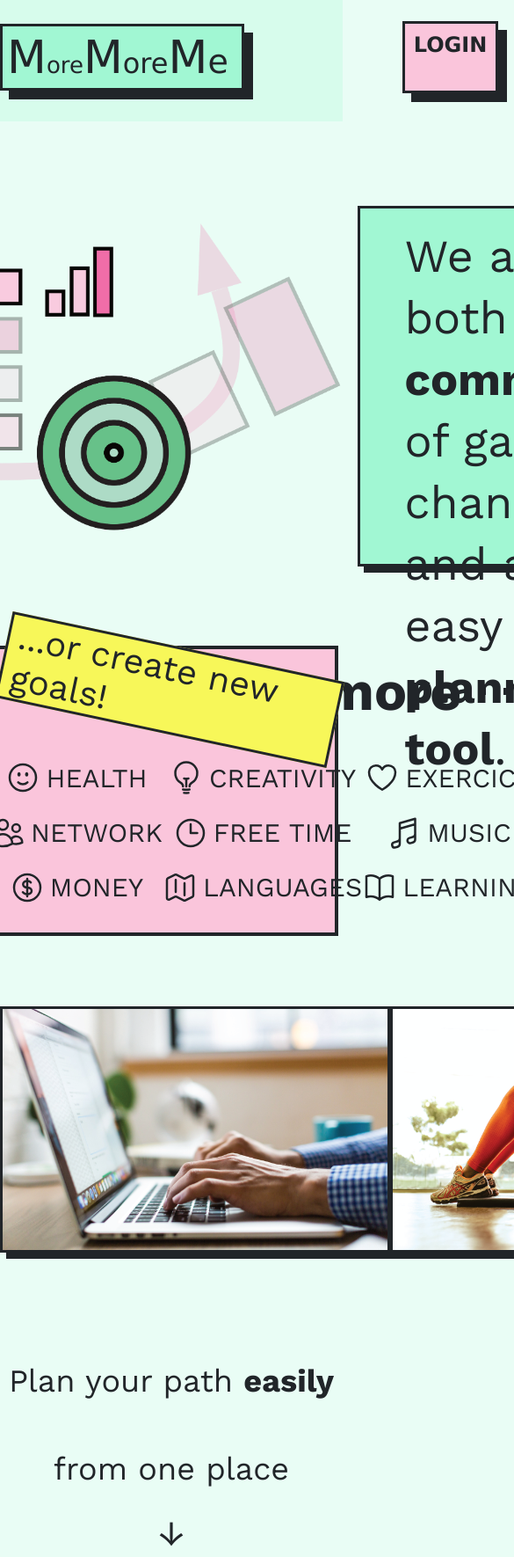
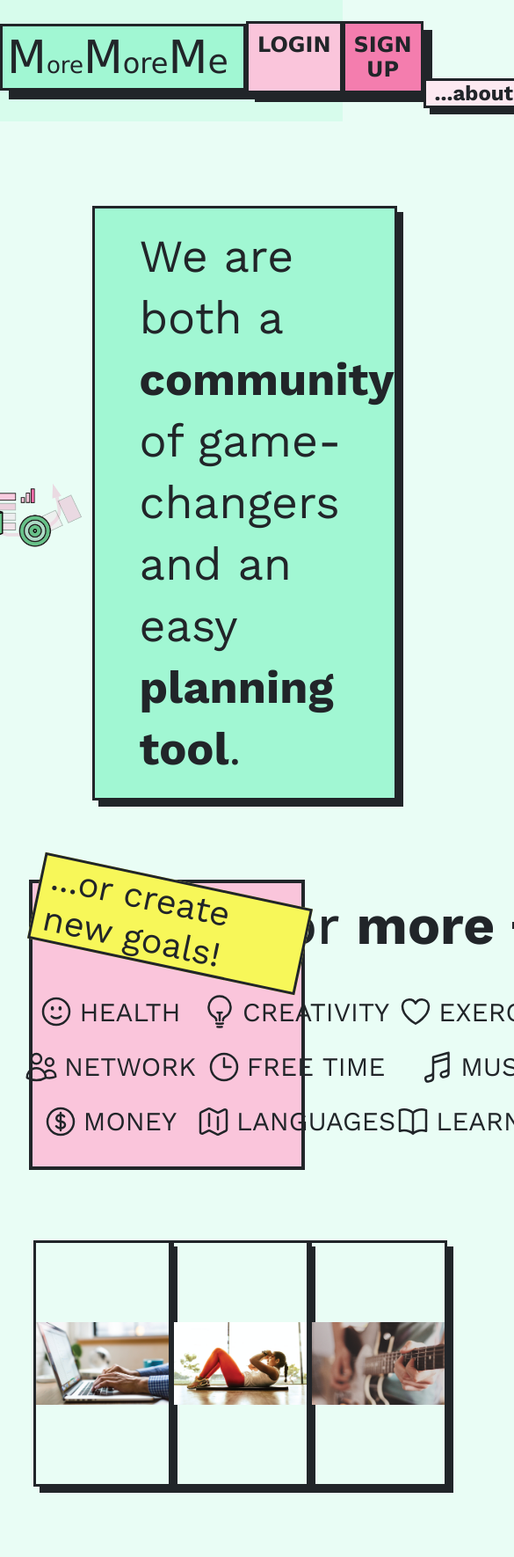
Before and after one commit to thelittlemitak/portfolio-before-react, a plain HTML site: page index.html in a window 390 px wide. Shown: the top 1770 px of the page at 88% size, 585 px wide, since content can reach past the window. Drawn offline with nearby package versions, Linux system fonts and the light colour scheme.

Commit message:
make index but the images responsive

```diff
--- a/css/queries.css
+++ b/css/queries.css
@@ -0,0 +1,21 @@
+
+
+
+
+
+
+
+/* 1312px */
+@media (max-width: 82em) {
+  body {
+
+  }
+
+  .button-area {
+  }
+}
+/*
+FONT SIZE IN PERCENTAGES (ALWAYS CHANGE IT!)
+REM INSIDE
+EM FOR THE MEDIA MAX WIDTH
+ */
--- a/css/style-elements.css
+++ b/css/style-elements.css
@@ -16,6 +16,10 @@ html {
   font-size: 62.5%;
 }
 
+/* header {
+  width: 100%;
+} */
+
 body {
   font-family: "work sans", verdana;
 
@@ -23,6 +27,12 @@ body {
   background-color: #e9fdf5;
 
   border-bottom: 0.5rem solid #7df4c2;
+  /* padding: 0px 30px; */
+}
+
+main {
+    padding: 0px 38px;
+
 }
 
 h4 {
--- a/css/style-index.css
+++ b/css/style-index.css
@@ -8,12 +8,17 @@
   padding-top: 2.4rem;
   padding-bottom: 3.2rem;
 
-  display: flex;
+  /* display: flex;
   align-items: center;
-  justify-content: space-evenly;
+  justify-content: space-evenly; */
+  display: grid;
+  grid-template-columns: 1fr 1fr;
+  align-items: center;
+  justify-items: center;
 }
 
 .logo-box {
+  width: 28rem;
   font-family: verdana;
   font-size: 5.2rem;
 
@@ -46,16 +51,16 @@
 }
 
 .button-area {
+  /* max-width: 400rem; */
+  width: 100%;
   display: flex;
+  justify-content: space-around;
+}
 
-  justify-content: space-between;
-  gap: 10rem;
-
-  translate: 18rem 0rem;
-}
 
 .main-header-buttons:link,
 .main-header-buttons:visited {
+  text-align: center;
   display: inline-block;
 
   font-family: Verdana, sans-serif;
@@ -94,7 +99,7 @@
   background-color: #fde9f1;
 
   padding: 0rem 1rem 1rem 1rem;
-  margin-right: 6rem;
+  /* margin-right: 6rem; */
 
   border: 0.3rem solid;
   box-shadow: 0.7rem 0.7rem;
@@ -113,18 +118,37 @@
 
 /* &&&&&&&&&&&&&&&&&&&&&&&&& HERO */
 
-.graphics-pic {
-  translate: 0rem 2rem;
-}
-
 .hero {
-  height: 41rem;
+  /* height: 41rem; */
 
   margin-top: 9.6rem;
   margin-bottom: 9rem;
 
   display: flex;
   justify-content: center;
+}
+
+.graphics-pic {
+  translate: 0rem 2rem;
+  max-width: 50%;
+  object-fit:contain;
+}
+
+.hero-right-box {
+  max-width: 50rem;
+
+  font-size: 5.2rem;
+  line-height: 7rem;
+
+  background-color: #a1f7d3;
+
+  padding: 2rem 0rem 2rem 5rem;
+
+  margin-left: 1rem;
+
+  border: 0.3rem solid;
+  box-shadow: 0.7rem 0.7rem;
+  transition: all 0.3s;
 }
 
 .hero2 {
@@ -154,23 +178,6 @@
   background-color: #212529;
   height: 8px;
   width: 8px;
-}
-
-.hero-right-box {
-  width: 50rem;
-
-  font-size: 5.2rem;
-  line-height: 7rem;
-
-  background-color: #a1f7d3;
-
-  padding: 2rem 0rem 2rem 5rem;
-
-  margin-left: 1rem;
-
-  border: 0.3rem solid;
-  box-shadow: 0.7rem 0.7rem;
-  transition: all 0.3s;
 }
 
 .hero-right-box:hover {
@@ -258,15 +265,22 @@
 
   display: flex;
   justify-content: space-around;
+
+  /* max-width: 50%; */
+  /* object-fit:contain; */
 }
 
-.imgflex {
+.activities-imgs {
   border: 0.3rem solid;
   box-shadow: 0.7rem 0.7rem;
   transition: all 0.2s;
+  max-width: 50%;
+  object-fit:contain;
+  flex-shrink: 1;
+
 }
 
-.imgflex:hover {
+.activities-imgs:hover {
   transform: translateY(-1rem);
   box-shadow: 1.3rem 1.3rem rgba(0, 0, 0, 0.705);
 
@@ -338,7 +352,7 @@
 
 .carousel-container {
   background-color: #f7a1c5;
-  width: 120rem;
+  max-width: 120rem;
   height: 40rem;
   margin: 10rem auto;
   padding: 3.2rem;
--- a/index.html
+++ b/index.html
@@ -12,8 +12,7 @@
     />
     <link href="/css/style-elements.css" rel="stylesheet" />
     <link href="/css/style-index.css" rel="stylesheet" />
-    <link href="/css/style-queries.css" rel="stylesheet" />
-
+    <link href="/css/queries.css" rel="stylesheet" />
     <title>MoreMoreMe</title>
   </head>
   <body>
@@ -30,10 +29,10 @@
         <div id="logo-c">e</div>
       </div>
       <div class="button-area">
-        <a class="main-header-buttons" href=# ><strong>LOGIN</strong></a>
-        <a class="main-header-buttons" id="sign-up-button" href=# >
-          <strong>SIGN UP</strong>
-        </a>
+          <a class="main-header-buttons" href=# ><strong>LOGIN</strong></a>
+          <a class="main-header-buttons" id="sign-up-button" href=# >
+            <strong>SIGN UP</strong>
+          </a>
         <a  class="about-button" href=about.html>...about</a>
       </div>
     </header>
@@ -100,9 +99,9 @@
       <!-- IMAGES -->
 
       <div class="image-container">
-        <img src="img/test1.png" class="imgflex">
-        <img src="img/test2.png" class="imgflex">
-        <img src="img/test3.png" class="imgflex">
+        <img src="img/test1.png" class="activities-imgs">
+        <img src="img/test2.png" class="activities-imgs">
+        <img src="img/test3.png" class="activities-imgs">
       </div>
 
 
--- a/tests/test.css
+++ b/tests/test.css
@@ -6,6 +6,7 @@
 
   z-index: 1;
 }
+
 
 .d2 {
   background-color: rgb(240, 0, 0);
@@ -72,3 +73,54 @@
 
   display: none;
 }
+
+#experiment1 {
+  display: none;
+}
+
+/****************************** EXPERIMENT 2 */
+
+.x2-flex-container {
+  max-width: 800px;
+  display: flex;
+}
+
+.x2-div1 {
+  background-color: #fac5db;
+  width: 100px;
+}
+
+.x2-div2 {
+  width: 100px;
+  background-color:blue;
+}
+
+.x2-div3 {
+  width: 100px;
+  background-color:brown;
+}
+
+#experiment2 {
+  display: none;
+}
+
+/****************************** EXPERIMENT 3 */
+body {
+  font-size: 30px;
+}
+.button-area-1 {
+  text-align: center;
+  background-color: blueviolet;
+  padding-left: 90px;
+}
+.button-area-2 {
+  display: flex;
+  justify-content:space-around;
+  background-color:aqua;
+  padding-right: 80px;
+}
+
+.x3-container {
+  display: grid;
+  grid-template-columns: 1fr 1fr;
+}
```
Also changed, not shown: tests/test.html (+31 -1 lines), tools/html-css-notes.html (+8 -0 lines).
